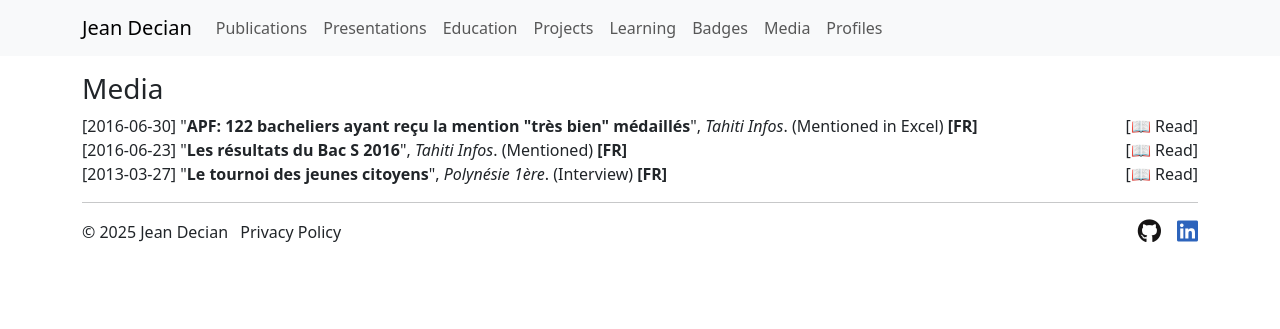
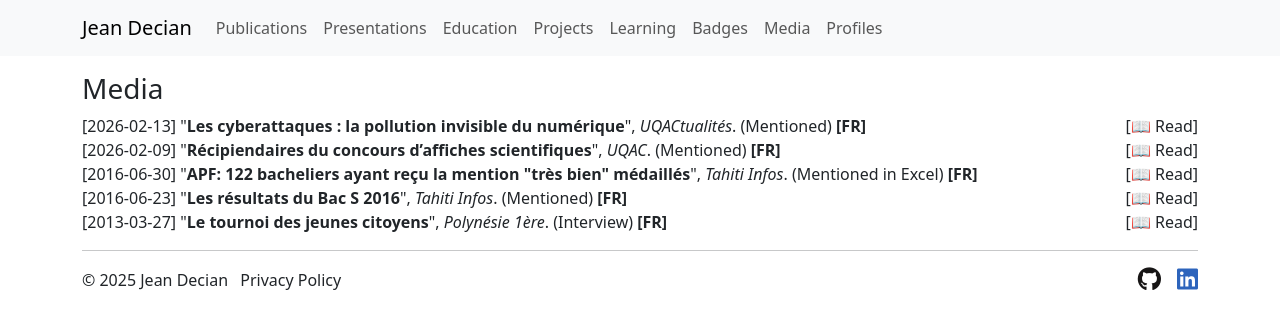
Before and after one commit to jeandecian/info, a Jekyll site: the page built from _pages/media.md, in a window 1280 px wide. Shown: the top 329 px of the page. Built offline with Jekyll 4.4.1, drawn with Linux system fonts in a browser that asks for light colours; nearby versions of some CDN libraries; a script that is not in the unit is left out.

Commit message:
add february 2026 media

```diff
--- a/_data/media.yml
+++ b/_data/media.yml
@@ -18,3 +18,17 @@
   language: FR
   url: https://www.tahiti-infos.com/APF-122-bacheliers-ayant-recu-la-mention-tres-bien-medailles_a150482.html
   context: "Mentioned in Excel"
+
+- title: Récipiendaires du concours d’affiches scientifiques
+  source: UQAC
+  date: 2026-02-09
+  language: FR
+  url: https://www.uqac.ca/jrc/recipiendaires-2026/
+  context: Mentioned
+
+- title: "Les cyberattaques : la pollution invisible du numérique"
+  source: UQACtualités
+  date: 2026-02-13
+  language: FR
+  url: https://www.uqac.ca/uqactualites/2026/02/13/les-cyberattaques-la-pollution-invisible-du-numerique/
+  context: Mentioned
```
